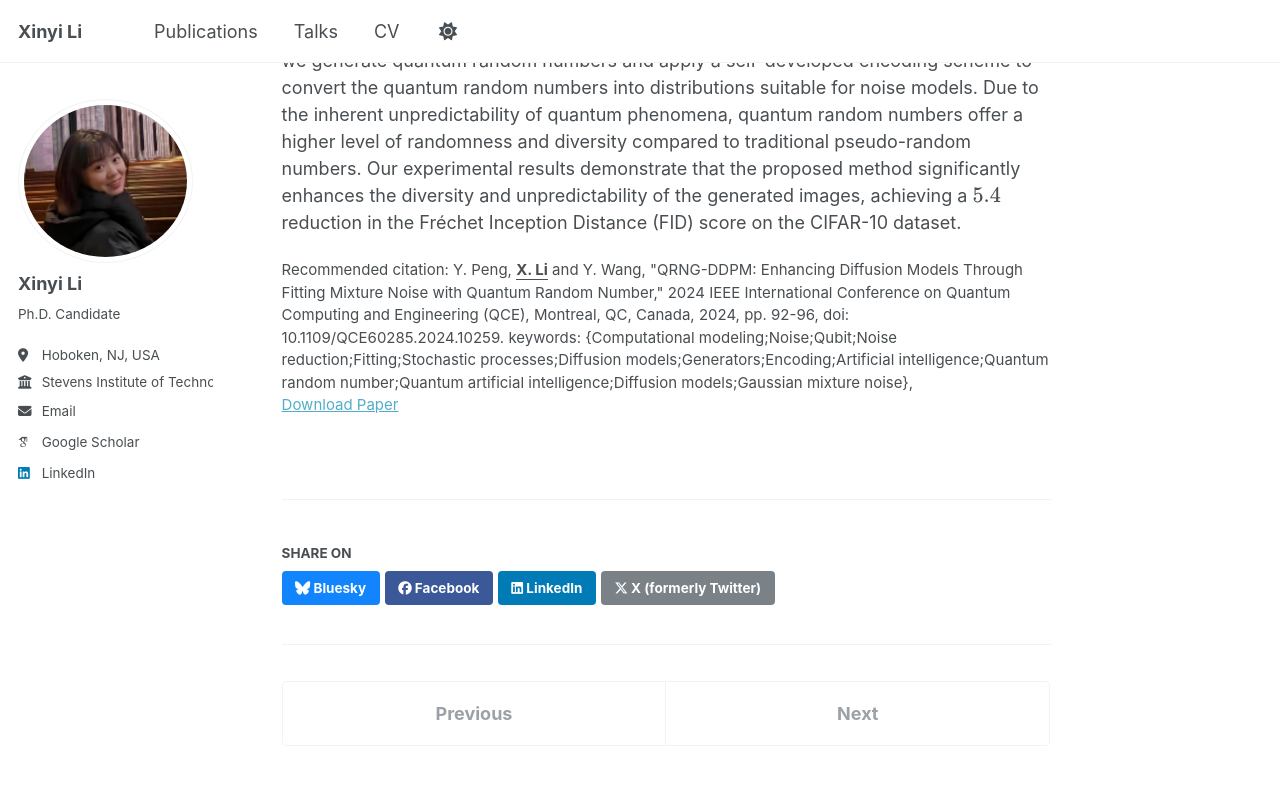
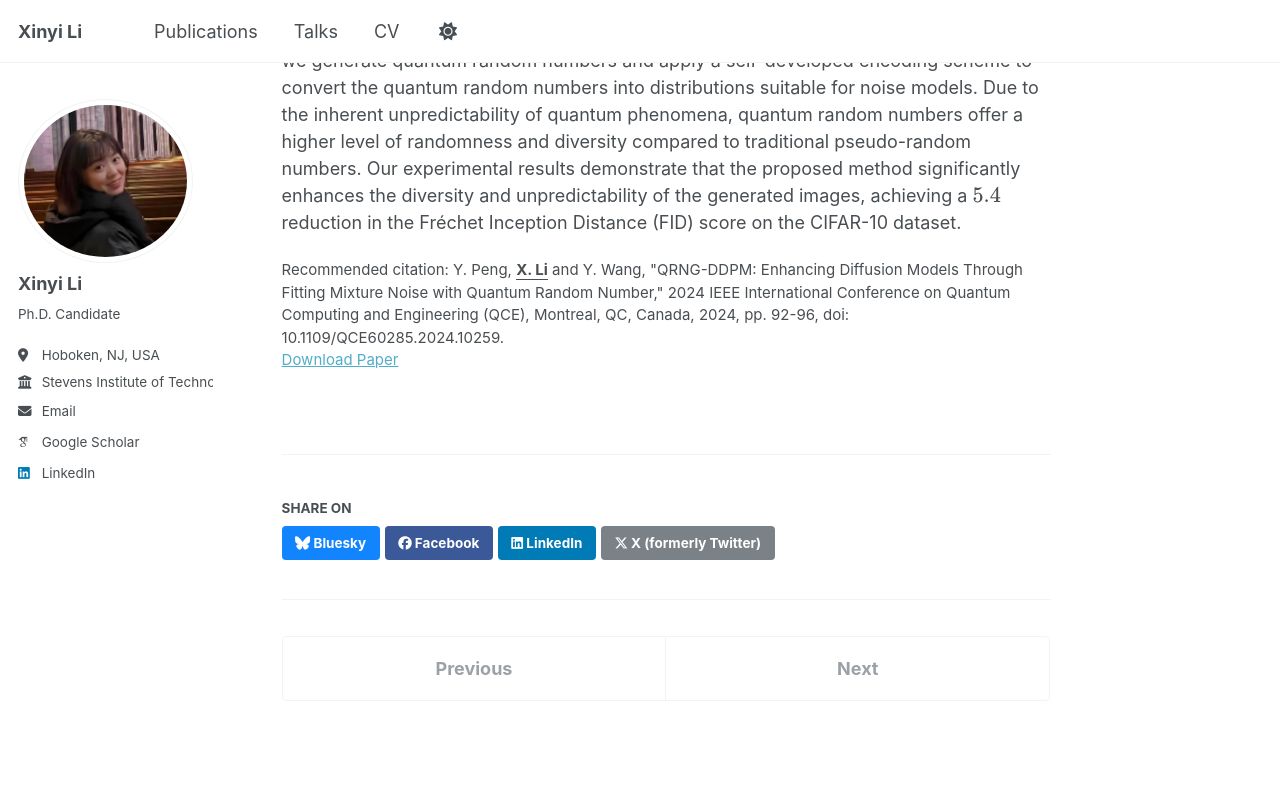
Before and after one commit to LXY-princess/lxy-princess.github.io, a Jekyll site: the page built from _publications/2024-09-15-conference-qrng-ddpm.md, in a window 1280 px wide and 900 px high, scrolled down 366 px. Shown: the top 785 px of the window. Built offline with Jekyll 4.4.1, drawn with Linux system fonts in a browser that asks for light colours; some web fonts are replaced; a script that is not in the unit is left out.

Commit message:
Update 2024-09-15-conference-qrng-ddpm.md

```diff
--- a/_publications/2024-09-15-conference-qrng-ddpm.md
+++ b/_publications/2024-09-15-conference-qrng-ddpm.md
@@ -7,7 +7,7 @@ excerpt: 'Keywords: Quantum random number, Quantum artificial intelligence, Diff
 date: 2024-09-15
 venue: '2024 IEEE International Conference on Quantum Computing and Engineering (QCE)'
 paperurl: 'https://ieeexplore.ieee.org/abstract/document/10821107'
-citation: 'Y. Peng, <u><b>X. Li</b></u> and Y. Wang, "QRNG-DDPM: Enhancing Diffusion Models Through Fitting Mixture Noise with Quantum Random Number," 2024 IEEE International Conference on Quantum Computing and Engineering (QCE), Montreal, QC, Canada, 2024, pp. 92-96, doi: 10.1109/QCE60285.2024.10259. keywords: {Computational modeling;Noise;Qubit;Noise reduction;Fitting;Stochastic processes;Diffusion models;Generators;Encoding;Artificial intelligence;Quantum random number;Quantum artificial intelligence;Diffusion models;Gaussian mixture noise},'
+citation: 'Y. Peng, <u><b>X. Li</b></u> and Y. Wang, "QRNG-DDPM: Enhancing Diffusion Models Through Fitting Mixture Noise with Quantum Random Number," 2024 IEEE International Conference on Quantum Computing and Engineering (QCE), Montreal, QC, Canada, 2024, pp. 92-96, doi: 10.1109/QCE60285.2024.10259.'
 ---
 
 Abstract: Recent research has demonstrated that the denoising diffusion probabilistic model (DDPM) can generate high-quality images in artificial intelligence (AI), showing its distinctive capabilities. However, despite this, the diversity of generated images is often limited by the predictability of traditional pseudo-random number generators in the stochastic process. To address this problem, this paper proposes a new mixed noise model based on quantum random numbers QRNG-DDPM. By operating on single qubits, we generate quantum random numbers and apply a self-developed encoding scheme to convert the quantum random numbers into distributions suitable for noise models. Due to the inherent unpredictability of quantum phenomena, quantum random numbers offer a higher level of randomness and diversity compared to traditional pseudo-random numbers. Our experimental results demonstrate that the proposed method significantly enhances the diversity and unpredictability of the generated images, achieving a $$5.4\\%$$ reduction in the Fréchet Inception Distance (FID) score on the CIFAR-10 dataset.
```
